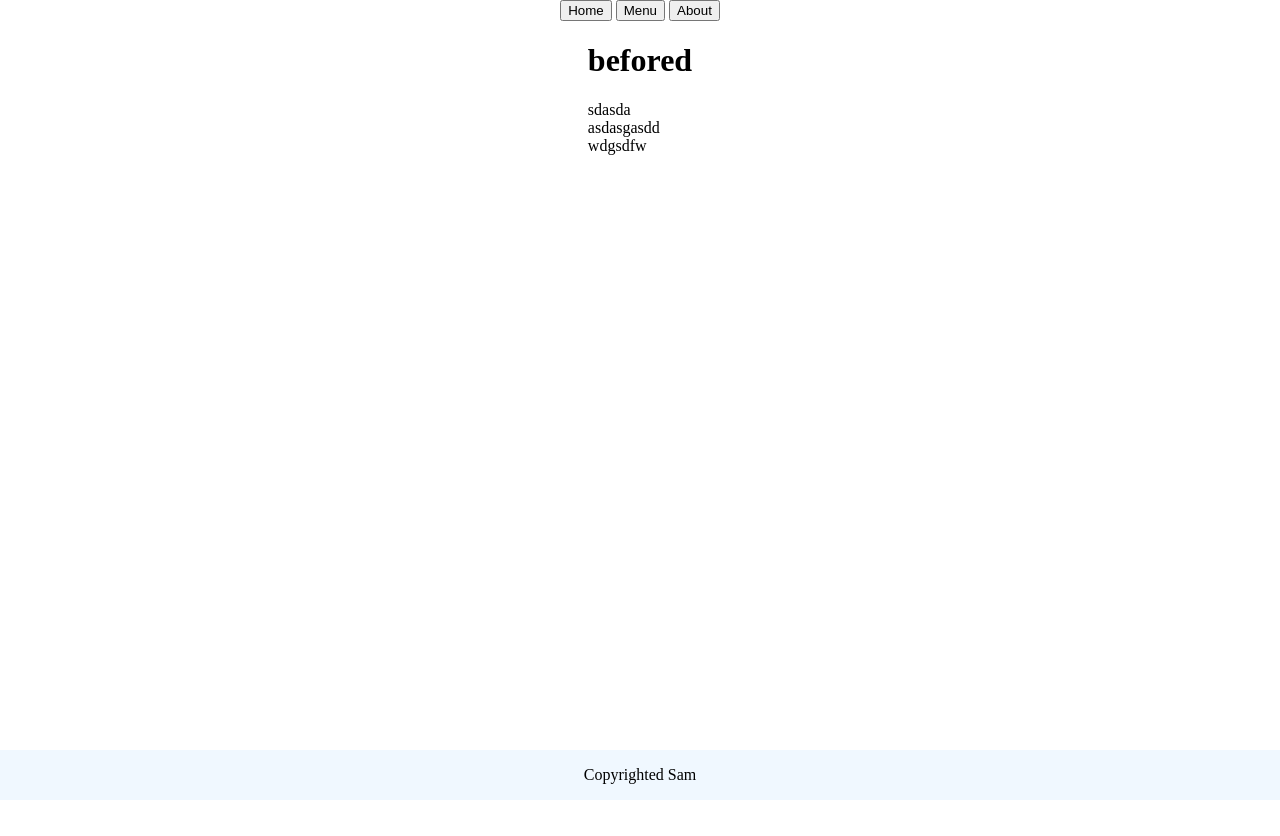
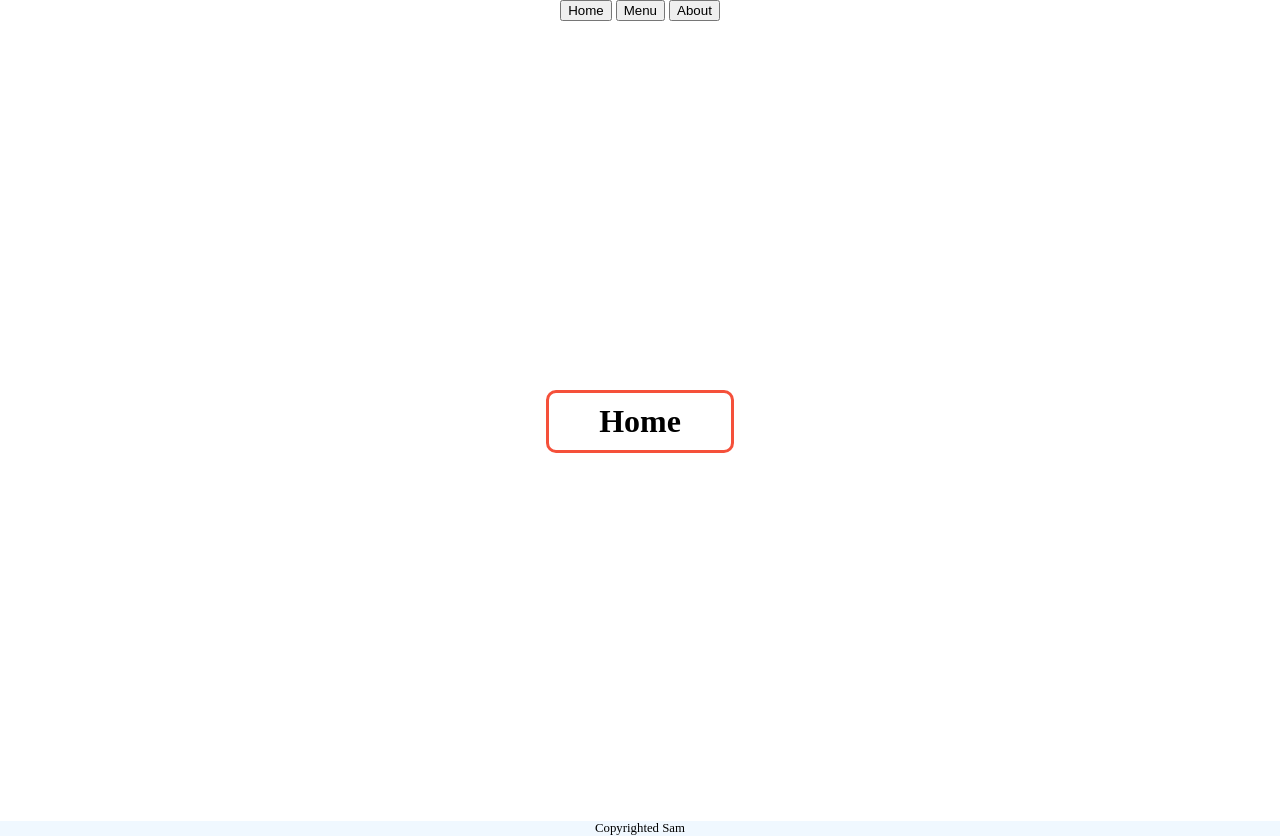
Before and after one commit to kaz9112/restaurant_page, a website built with webpack: page src/template.html in a window 1280 px wide. Before the commit the page ends 800 px from the top, so only its background shows below. Built offline with nearby package versions, Linux system fonts and the light colour scheme.

Commit message:
added dom to add h1 on home page

```diff
--- a/src/index.js
+++ b/src/index.js
@@ -1 +1,27 @@
 import "./styles.css";
+
+
+const MainPages = (function() {
+
+    const main = document.querySelector('main');
+
+
+    const Home = (function() {
+        main.innerHtml = '';
+        function createChild () {
+            const h1 = document.createElement('h1');
+            h1.textContent = 'Home';
+
+            const getHeader = () => h1;
+
+            return h1
+        }
+
+        const homeChild = createChild()
+        main.appendChild(homeChild)
+
+        // console.log('fck')
+    });
+
+    Home()
+})();
--- a/src/styles.css
+++ b/src/styles.css
@@ -6,9 +6,38 @@ body {
     margin: 0;
 }
 
+main {
+    display: flex;
+    flex-direction: column;
+    min-width: 600px;
+    align-items: center;
+    min-height: 800px;
+    justify-content: space-around;
+
+}
+
+main > :nth-child(1) {
+    border: 3px solid rgb(245, 80, 58);
+    padding: 10px 50px;
+}
+
+main > * {
+    border: 2px solid rgb(245, 80, 58);
+    border-radius: 10px;
+    display: flex;
+    flex-direction: column;
+    max-width: 400px;
+    margin: 20px;
+}
+
 footer {
     margin-top: auto;
     width: 100vw;
     text-align: center;
     background-color: aliceblue;
 }
+
+footer > p {
+    margin: 0 auto;
+    font-size: 0.8rem;
+}
--- a/src/template.html
+++ b/src/template.html
@@ -14,10 +14,31 @@
         </nav>
     </header>
     <main>
-        <h1>befored</h1>
-        <div>sdasda</div>
-        <div>asdasgasdd</div>
-        <div>wdgsdfw</div>
+        <!-- <h1>befored</h1>
+        <div>
+            <h3>
+                Krushty Kbab
+            </h3>
+            <p>asdasd</p>
+            <p>asdawdgfaswd</p>
+            <p>sdfasdf</p>
+        </div>
+        <div>
+            <h3>
+                Krushty Kbab
+            </h3>
+            <p>asdasd</p>
+            <p>asdawdgfaswd</p>
+            <p>sdfasdf</p>
+        </div>
+                <div>
+            <h3>
+                Krushty Kbab
+            </h3>
+            <p>asdasd</p>
+            <p>asdawdgfaswd</p>
+            <p>sdfasdf</p>
+        </div> -->
     </main>
     <footer>
         <p>Copyrighted Sam</p>
```
Also changed, not shown: pseudocode.txt (+37 -2 lines).
